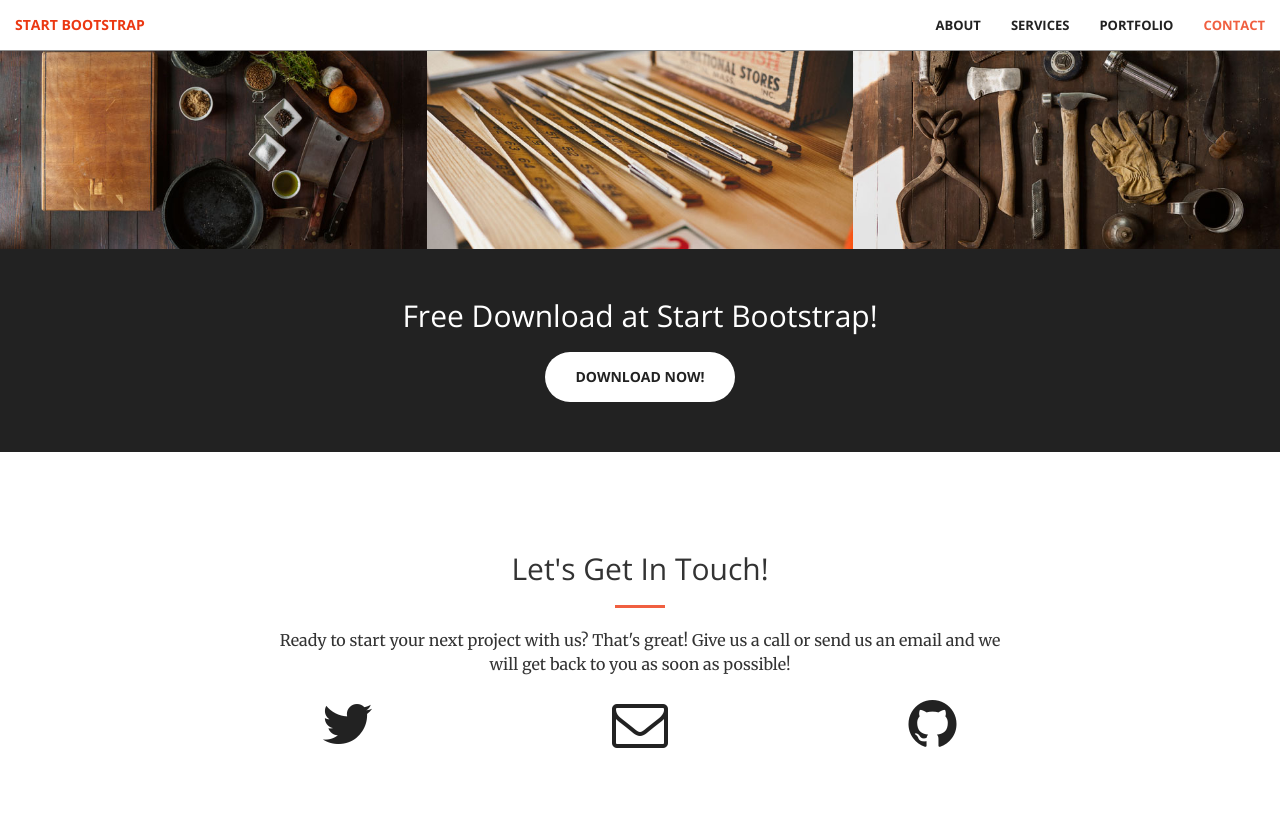
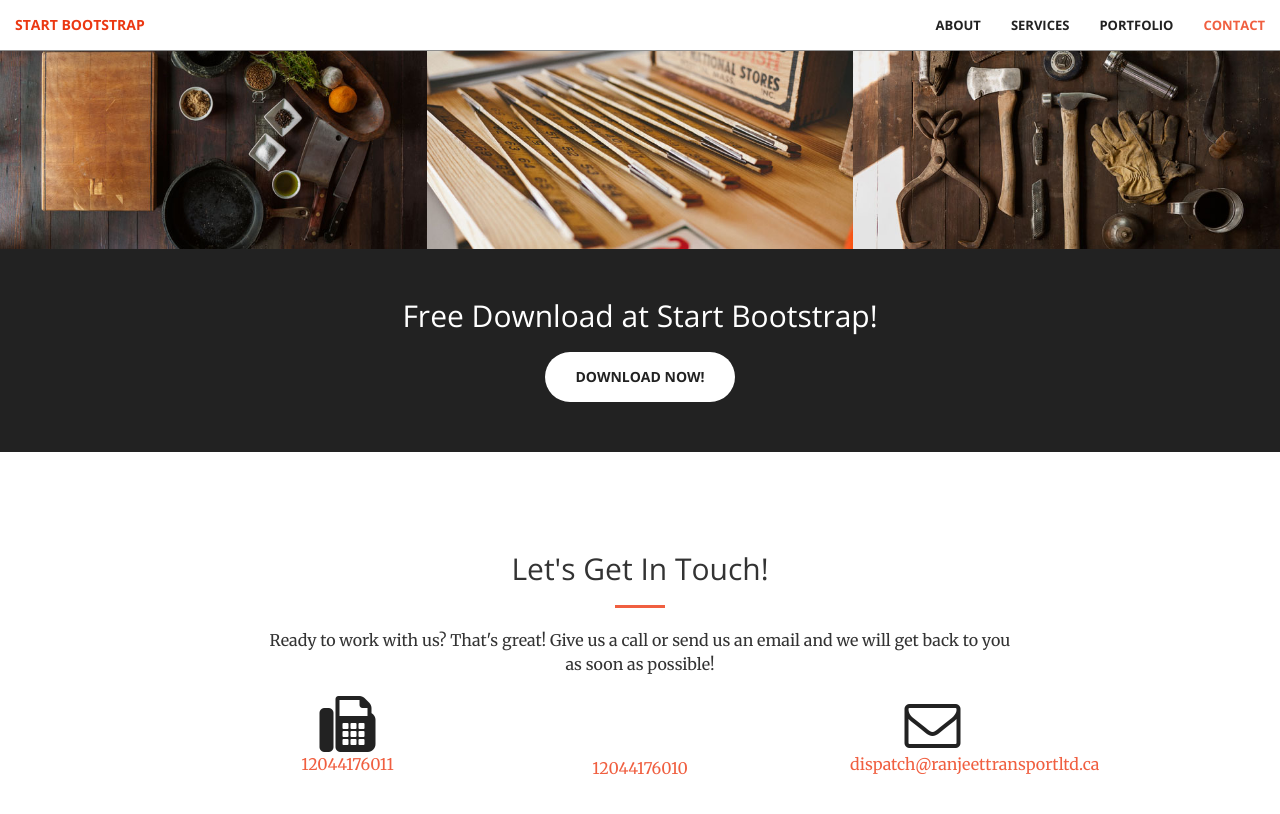
Before and after one commit to Ranjeettransportltd/Ranjeettransportltd.github.io, a Jekyll site: the page built from index.html, in a window 1280 px wide and 900 px high, scrolled down 1985 px. Shown: the top 814 px of the window. Built offline with Jekyll 4.4.1, drawn with Linux system fonts in a browser that asks for light colours.

Commit message:
add contact info

```diff
--- a/_config.yml
+++ b/_config.yml
@@ -1,10 +1,11 @@
 # Site settings
-title:
-email:
+title: Ranjeet Transport Ltd.
+email: dispatch@ranjeettransportltd.ca
 description: > # this means to ignore newlines until "baseurl:"
 baseurl: "" # the subpath of your site, e.g. /blog/
 url: "" # the base hostname & protocol for your site
-
+phonenumber: +12044176010
+faxnumber: +12044176011
 twitter_username:
 github_username:
 
--- a/_includes/contact.html
+++ b/_includes/contact.html
@@ -4,26 +4,35 @@
             <div class="col-lg-8 col-lg-offset-2 text-center">
                 <h2 class="section-heading">Let's Get In Touch!</h2>
                 <hr class="primary">
-                <p>Ready to start your next project with us? That's great! Give us a call or send us an email and we will get back to you as soon as possible!</p>
+                <p>Ready to work with us? That's great! Give us a call or send us an email and we will get back to you as soon as possible!</p>
             </div>
         <div class="col-lg-2 col-lg-offset-2 text-center">
-            <a href="https://twitter.com/{{ site.twitter_username }}">
-                <i class="fa fa-twitter fa-3x wow bounceIn" data-wow-delay=".1s"></i>
-                <p>{{ site.twitter_username }}</p>
+            <a href="fax:{{ site.faxnumber }}">
+                <i class="fa fa-fax fa-3x wow bounceIn" data-wow-delay=".1s"></i>
+                <p>{{ site.faxnumber }}</p>
             </a>
         </div>
+
+        <div class="col-lg-2 col-lg-offset-1 text-center">
+            <a href="tel:{{ site.phonenumber }}">
+            <i class="fa-phone fa-3x wow bounceIn" data-wow-delay=".1s"></i>
+                <p>{{ site.phonenumber }}</p>
+            </a>
+        </div>
+
         <div class="col-lg-2 col-lg-offset-1 text-center">
             <a href="mailto:{{ site.email }}">
             <i class="fa fa-envelope-o fa-3x wow bounceIn" data-wow-delay=".1s"></i>
                 <p>{{ site.email }}</p>
             </a>
         </div>
-        <div class="col-lg-2 col-lg-offset-1 text-center">
+
+        <!-- <div class="col-lg-2 col-lg-offset-1 text-center">
             <a href="https://github.com/{{ site.github_username }}">
             <i class="fa fa-github fa-3x wow bounceIn" data-wow-delay=".1s"></i>
                 <p>{{ site.github_username }}</p>
             </a>
-        </div>
+        </div> -->
 
     </div>
 </section>
```
